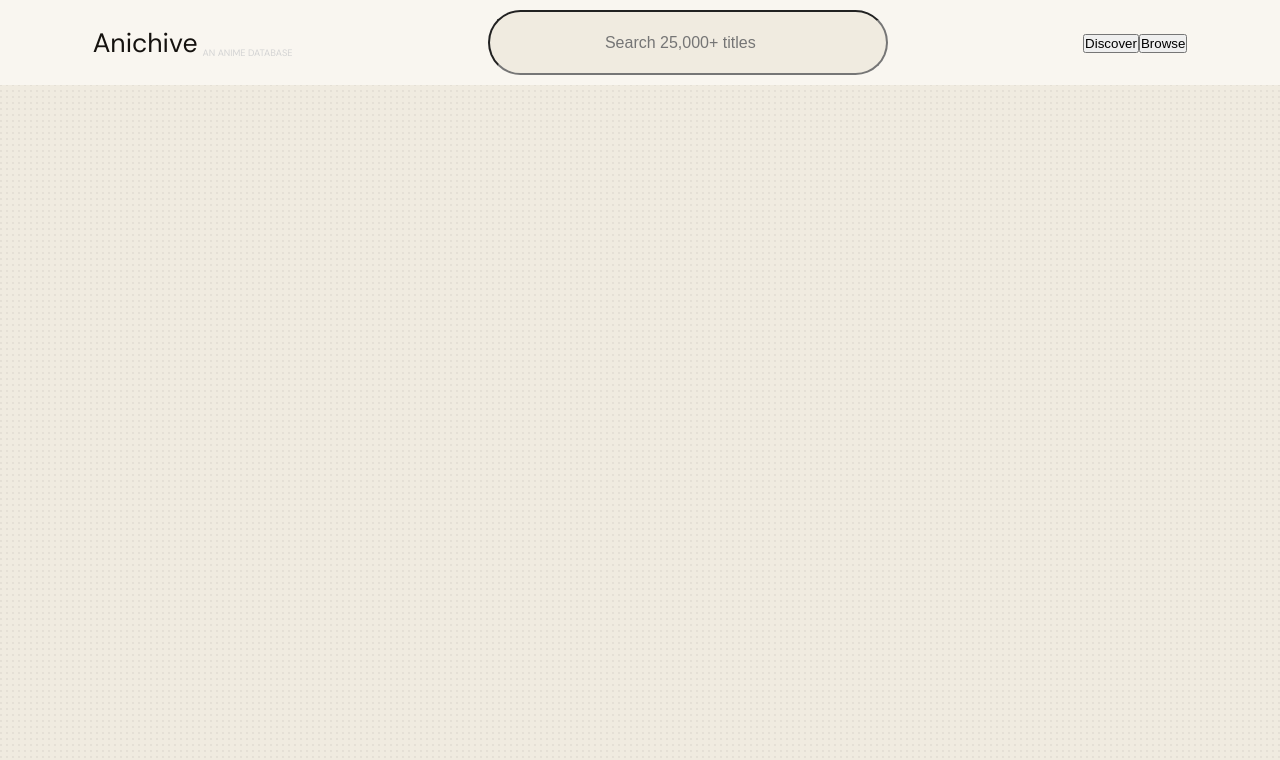
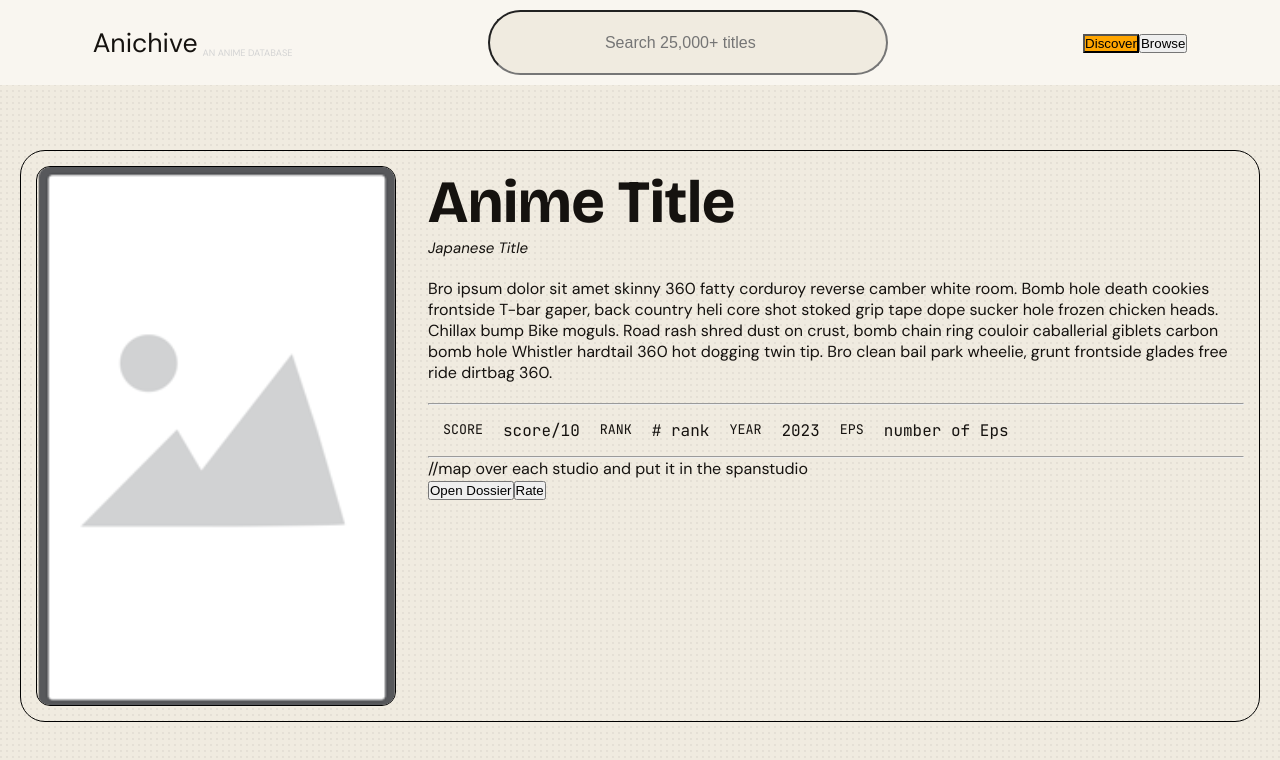
Before and after one commit to MatthewRSouth/anichive, a React (Vite) app: page / in a window 1280 px wide. Shown: the top 760 px of the page. Built offline with nearby package versions, Linux system fonts and the light colour scheme.

Commit message:
feat: added view navigation, discover hero section and css

```diff
--- a/src/App.jsx
+++ b/src/App.jsx
@@ -9,6 +9,7 @@ import Loading from './components/Loading';
 import Empty from './components/Empty';
 import Pagination from './components/Pagination';
 import AnimeModal from './components/AnimeModal';
+import Hero from './components/Hero';
 
 function App() {
     const [query, setQuery] = useState('');
@@ -21,6 +22,7 @@ function App() {
     const [openModal, setOpenModal] = useState(false);
     const [selectedAnimeId, setSelectedAnimeId] = useState(0);
     const [discover, setDiscover] = useState('discover');
+
     const PAGE_SIZE = 24;
 
     useEffect(
@@ -64,9 +66,8 @@ function App() {
         [query, currentPage],
     );
 
-    function handleDiscoverChange() {
-        setDiscover('browse');
-        console.log(discover);
+    function handleDiscoverChange(view) {
+        setDiscover(view);
     }
 
     function handleQueryChange(newQuery) {
@@ -87,6 +88,66 @@ function App() {
         setOpenModal(false);
     }
 
+    return (
+        <>
+            <header>
+                <Navigation
+                    handleQueryChange={handleQueryChange}
+                    query={query}
+                    discover={discover}
+                    onDiscoverChange={handleDiscoverChange}
+                ></Navigation>
+            </header>
+            <main>
+                {discover === 'discover' ? (
+                    <DiscoverView></DiscoverView>
+                ) : (
+                    <BrowseView
+                        loading={loading}
+                        error={error}
+                        hasSearched={hasSearched}
+                        results={results}
+                        query={query}
+                        handleOpenModal={handleOpenModal}
+                        totalPages={totalPages}
+                        currentPage={currentPage}
+                        handlePageChange={handlePageChange}
+                    ></BrowseView>
+                )}
+            </main>
+            <footer></footer>
+
+            {openModal && (
+                <AnimeModal
+                    onCloseModal={handleCloseModal}
+                    selectedAnimeId={selectedAnimeId}
+                    onOpenModal={handleOpenModal}
+                ></AnimeModal>
+            )}
+        </>
+    );
+}
+
+export default App;
+
+function DiscoverView() {
+    return (
+        <div>
+            <Hero></Hero>
+        </div>
+    );
+}
+function BrowseView({
+    loading,
+    error,
+    hasSearched,
+    results,
+    query,
+    handleOpenModal,
+    totalPages,
+    currentPage,
+    handlePageChange,
+}) {
     const content = loading ? (
         <Loading />
     ) : error ? (
@@ -109,28 +170,6 @@ function App() {
             )}
         </>
     ) : null;
-    return (
-        <>
-            <header>
-                <Navigation
-                    handleQueryChange={handleQueryChange}
-                    query={query}
-                    discover={discover}
-                    onDiscoverChange={handleDiscoverChange}
-                ></Navigation>
-            </header>
-            <main>{content}</main>
-            <footer></footer>
 
-            {openModal && (
-                <AnimeModal
-                    onCloseModal={handleCloseModal}
-                    selectedAnimeId={selectedAnimeId}
-                    onOpenModal={handleOpenModal}
-                ></AnimeModal>
-            )}
-        </>
-    );
+    return <div>{content}</div>;
 }
-
-export default App;
--- a/src/components/Button.jsx
+++ b/src/components/Button.jsx
@@ -5,8 +5,6 @@ export default function Button({
     color,
     size = 'small',
     borderRadius = '25px',
-    discover,
-    onDiscoverChange,
 }) {
     const btnStyles = {
         height: { height },
@@ -15,13 +13,5 @@ export default function Button({
         padding: size === 'large' ? '20px' : '10px',
         borderRadius: { borderRadius },
     };
-    return (
-        <button
-            styles={btnStyles}
-            value={discover}
-            onClick={() => onDiscoverChange}
-        >
-            {children}
-        </button>
-    );
+    return <button styles={btnStyles}>{children}</button>;
 }
--- a/src/components/Hero.jsx
+++ b/src/components/Hero.jsx
@@ -1,4 +1,51 @@
 import '../styles/hero.css';
 export default function Hero() {
-    return <div className="hero-container"></div>;
+    return (
+        <div className="hero-container">
+            <div className="hero-poster">
+                <img
+                    src="src/assets/poster-placeholder 1.svg"
+                    alt="X's poster"
+                    className="hero-poster-img"
+                />
+            </div>
+            <div className="hero-info-container">
+                <div className="anime-info">
+                    <h1 className="anime-title">Anime Title</h1>
+                    <p className="anime-jpn-title">Japanese Title</p>
+                    <p className="anime-synposis">
+                        Bro ipsum dolor sit amet skinny 360 fatty corduroy
+                        reverse camber white room. Bomb hole death cookies
+                        frontside T-bar gaper, back country heli core shot
+                        stoked grip tape dope sucker hole frozen chicken heads.
+                        Chillax bump Bike moguls. Road rash shred dust on crust,
+                        bomb chain ring couloir caballerial giblets carbon bomb
+                        hole Whistler hardtail 360 hot dogging twin tip. Bro
+                        clean bail park wheelie, grunt frontside glades free
+                        ride dirtbag 360.
+                    </p>
+                </div>
+                <hr />
+                <div className="anime-ratings">
+                    <small className="label">SCORE</small>
+                    <p>score/10</p>
+                    <small className="label">RANK</small>
+                    <p># rank</p>
+                    <small className="label">YEAR</small>
+                    <p>2023</p>
+                    <small className="label">EPS</small>
+                    <p>number of Eps</p>
+                </div>
+                <hr />
+                <div className="pills-container">
+                    //map over each studio and put it in the span
+                    <span className="hero-pill">studio</span>
+                </div>
+                <div className="hero-buttons-container">
+                    <button>Open Dossier</button>
+                    <button>Rate</button>
+                </div>
+            </div>
+        </div>
+    );
 }
--- a/src/components/Navigation.jsx
+++ b/src/components/Navigation.jsx
@@ -1,6 +1,5 @@
 import Logo from './Logo';
 import SearchBar from './SearchBar';
-import Button from './Button';
 import '../styles/navbar.css';
 export default function Navigation({
     handleQueryChange,
@@ -17,28 +16,18 @@ export default function Navigation({
             ></SearchBar>
             <div className="button-container">
                 {' '}
-                <Button
-                    height="240px"
-                    width="480px"
-                    padding="large"
-                    color="black"
-                    borderRadius
-                    onDiscoverChange={onDiscoverChange}
-                    discover={discover}
+                <button
+                    className={`discover-button ${discover === 'discover' ? 'active' : ''}`}
+                    onClick={() => onDiscoverChange('discover')}
                 >
                     Discover
-                </Button>
-                <Button
-                    height="24px"
-                    width="48px"
-                    padding="large"
-                    color="black"
-                    borderRadius
-                    onDiscoverChange={onDiscoverChange}
-                    discover={discover}
+                </button>
+                <button
+                    className={`discover-button ${discover === 'browse' ? 'active' : ''}`}
+                    onClick={() => onDiscoverChange('browse')}
                 >
                     Browse
-                </Button>
+                </button>
             </div>
         </nav>
     );
--- a/src/styles/hero.css
+++ b/src/styles/hero.css
@@ -1,2 +1,54 @@
 .hero-container {
+    padding: 15px;
+    border: 1px solid black;
+    border-radius: 25px;
+    display: grid;
+    grid-template-columns: 360px 1fr;
+    gap: 32px;
+    margin: 150px 20px 20px 20px;
 }
+.hero-poster {
+    position: relative;
+    aspect-ratio: 2/3;
+    border: 1.5px solid black;
+    border-radius: 14px;
+    overflow: hidden;
+}
+.hero-poster-img {
+    width: 100%;
+    height: 100%;
+    object-fit: cover;
+}
+.hero-info-container {
+    display: flex;
+    flex-direction: column;
+    justify-content: flex-start;
+}
+.anime-info {
+    margin-bottom: 20px;
+}
+.anime-title {
+    font-size: 60px;
+    font-family: var(--header-font);
+}
+.anime-jpn-title {
+    font-style: italic;
+    font-size: 15px;
+    font-family: var(--body-font);
+    margin-bottom: 20px;
+}
+.anime-ratings {
+    padding: 15px;
+    display: flex;
+    font-family: var(--label-font);
+    gap: 20px;
+}
+.label {
+}
+
+.pills-container {
+}
+.hero-pill {
+}
+.hero-buttons-container {
+}
```
Also changed, not shown: src/assets/poster-placeholder 1.svg (added).
